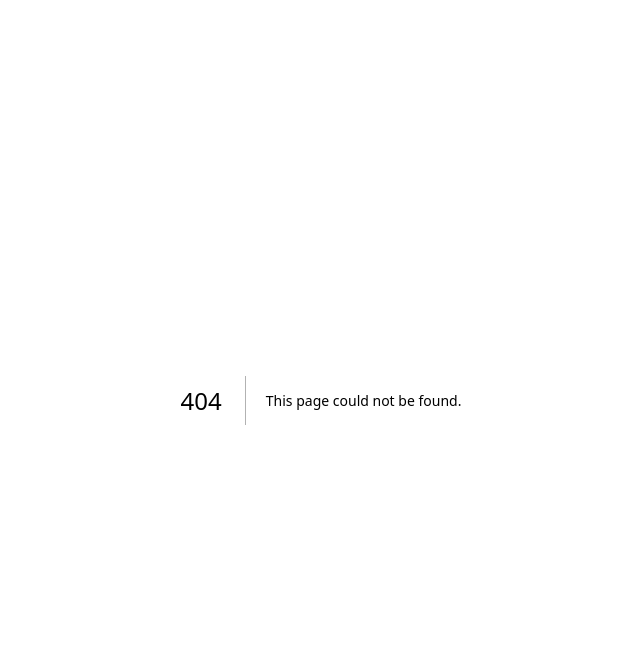
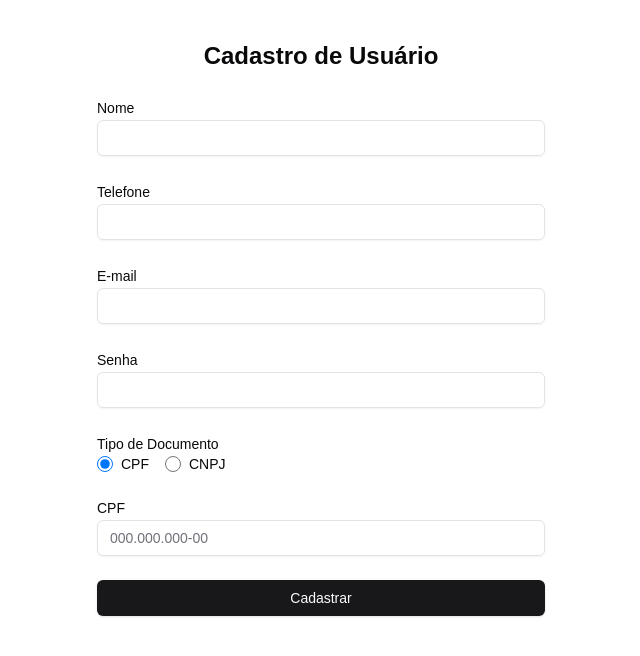
Before and after one commit to ICEI-PUC-Minas-PMV-SI/pe6-t1-g02-aluguel-de-quadras-de-esporte-codigo, a Next.js app in the folder aluguel-quadras-front/: page /cadastro in a window 1280 px wide. Before the commit this address had no page. Shown: the top 656 px of the page, without its empty margins (319-959 px from the left). Built offline with nearby package versions, Linux system fonts and the light colour scheme.

Commit message:
profile_update

```diff
--- /dev/null
+++ b/aluguel-quadras-front/app/cadastro/page.tsx
@@ -0,0 +1,94 @@
+'use client'
+
+import { useState } from 'react'
+import { Button } from "@/components/ui/button"
+import { Input } from "@/components/ui/input"
+import { Label } from "@/components/ui/label"
+import { RadioGroup, RadioGroupItem } from "@/components/ui/radio-group"
+// import { toast } from "@/components/ui/use-toast"
+
+export default function UserRegistration() {
+  const [formData, setFormData] = useState({
+    name: '',
+    phone: '',
+    email: '',
+    password: '',
+    documentType: 'cpf',
+    document: ''
+  })
+
+  const handleInputChange = (e: React.ChangeEvent<HTMLInputElement>) => {
+    const { name, value } = e.target
+    setFormData(prev => ({ ...prev, [name]: value }))
+  }
+
+  const handleDocumentTypeChange = (value: string) => {
+    setFormData(prev => ({ ...prev, documentType: value, document: '' }))
+  }
+
+  const handleSubmit = (e: React.FormEvent) => {
+    e.preventDefault()
+    // Here you would typically send the data to your backend
+    console.log(formData)
+    // toast({
+    //   title: "Registro enviado",
+    //   description: "Seus dados foram enviados com sucesso!",
+    // }, /* secondArgument */)
+  }
+
+  return (
+    <div className="max-w-md mx-auto mt-10">
+      <form onSubmit={handleSubmit} className="space-y-6">
+        <h2 className="text-2xl font-bold text-center">Cadastro de Usuário</h2>
+
+        <div>
+          <Label htmlFor="name">Nome</Label>
+          <Input id="name" name="name" value={formData.name} onChange={handleInputChange} required />
+        </div>
+
+        <div>
+          <Label htmlFor="phone">Telefone</Label>
+          <Input id="phone" name="phone" type="tel" value={formData.phone} onChange={handleInputChange} required />
+        </div>
+
+        <div>
+          <Label htmlFor="email">E-mail</Label>
+          <Input id="email" name="email" type="email" value={formData.email} onChange={handleInputChange} required />
+        </div>
+
+        <div>
+          <Label htmlFor="password">Senha</Label>
+          <Input id="password" name="password" type="password" value={formData.password} onChange={handleInputChange} required />
+        </div>
+
+        <div>
+          <Label>Tipo de Documento</Label>
+          <RadioGroup value={formData.documentType} onValueChange={handleDocumentTypeChange} className="flex space-x-4">
+            <div className="flex items-center space-x-2">
+              <RadioGroupItem value="cpf" id="cpf" />
+              <Label htmlFor="cpf">CPF</Label>
+            </div>
+            <div className="flex items-center space-x-2">
+              <RadioGroupItem value="cnpj" id="cnpj" />
+              <Label htmlFor="cnpj">CNPJ</Label>
+            </div>
+          </RadioGroup>
+        </div>
+
+        <div>
+          <Label htmlFor="document">{formData.documentType.toUpperCase()}</Label>
+          <Input
+            id="document"
+            name="document"
+            value={formData.document}
+            onChange={handleInputChange}
+            placeholder={formData.documentType === 'cpf' ? '000.000.000-00' : '00.000.000/0000-00'}
+            required
+          />
+        </div>
+
+        <Button type="submit" className="w-full">Cadastrar</Button>
+      </form>
+    </div>
+  )
+}
--- a/aluguel-quadras-front/app/login/page.jsx
+++ b/aluguel-quadras-front/app/login/page.jsx
@@ -22,26 +22,29 @@ export default function Page() {
           <CardHeader>
             <CardTitle className="text-2xl font-bold text-center text-gray-900">Login</CardTitle>
             <CardDescription className="text-center text-gray-600">
-              Enter your credentials to access your account
+              Entre com suas credenciais para acessar sua conta
             </CardDescription>
           </CardHeader>
           <CardContent>
             <form className="space-y-4">
               <div className="space-y-2">
                 <Label htmlFor="email" className="text-gray-700">Email</Label>
-                <Input id="email" type="email" placeholder="your@email.com" className="w-full border-gray-300" />
+                <Input id="email" type="email"  className="w-full border-gray-300" />
               </div>
               <div className="space-y-2">
-                <Label htmlFor="password" className="text-gray-700">Password</Label>
+                <Label htmlFor="password" className="text-gray-700">Senha</Label>
                 <Input id="password" type="password" className="w-full border-gray-300" />
               </div>
               <Button type="submit" className="w-full bg-black text-white hover:bg-gray-800">
-                Sign In
+                Entrar
               </Button>
+              <Link href="/cadastro">
+                <Button className="w-full bg-red-500 text-white hover:bg-gray-800">
+                  Criar conta
+                </Button>
+              </Link>
             </form>
-            <div className="mt-4 text-center">
-              <Link href="#" className="text-sm text-gray-600 hover:underline">Forgot password?</Link>
-            </div>
+
           </CardContent>
         </Card>
       </div>
--- /dev/null
+++ b/aluguel-quadras-front/components/ui/radio-group.tsx
@@ -0,0 +1,51 @@
+'use client'
+
+import React, { createContext, useContext } from 'react'
+
+interface RadioGroupContextType {
+  value: string
+  onValueChange: (value: string) => void
+}
+
+const RadioGroupContext = createContext<RadioGroupContextType | undefined>(undefined)
+
+interface RadioGroupProps {
+  value: string
+  onValueChange: (value: string) => void
+  children: React.ReactNode
+  className?: string
+}
+
+export const RadioGroup: React.FC<RadioGroupProps> = ({ value, onValueChange, children, className }) => {
+  return (
+    <RadioGroupContext.Provider value={{ value, onValueChange }}>
+      <div className={className}>{children}</div>
+    </RadioGroupContext.Provider>
+  )
+}
+
+interface RadioGroupItemProps {
+  value: string
+  id: string
+  className?: string
+}
+
+export const RadioGroupItem: React.FC<RadioGroupItemProps> = ({ value, id, className }) => {
+  const context = useContext(RadioGroupContext)
+  if (!context) {
+    throw new Error('RadioGroupItem must be used within a RadioGroup')
+  }
+
+  const { value: groupValue, onValueChange } = context
+
+  return (
+    <input
+      type="radio"
+      id={id}
+      value={value}
+      checked={value === groupValue}
+      onChange={() => onValueChange(value.toString())}
+      className={`form-radio h-4 w-4 text-primary focus:ring-primary ${className}`}
+    />
+  )
+}
--- /dev/null
+++ b/aluguel-quadras-front/components/ui/use-toast.tsx
@@ -0,0 +1,70 @@
+import React, { createContext, useContext, useState } from 'react'
+
+interface Toast {
+  id: number
+  title: string
+  description?: string
+}
+
+interface ToastContextType {
+  toasts: Toast[]
+  addToast: (toast: Omit<Toast, 'id'>) => void
+  removeToast: (id: number) => void
+}
+
+const ToastContext = createContext<ToastContextType | undefined>(undefined)
+
+export const ToastProvider: React.FC<{ children: React.ReactNode }> = ({ children }) => {
+  const [toasts, setToasts] = useState<Toast[]>([])
+
+  const addToast = (toast: Omit<Toast, 'id'>) => {
+    setToasts((prev) => [...prev, { ...toast, id: Date.now() }])
+  }
+
+  const removeToast = (id: number) => {
+    setToasts((prev) => prev.filter((toast) => toast.id !== id))
+  }
+
+  return (
+    <ToastContext.Provider value={{ toasts, addToast, removeToast }}>
+      {children}
+      <ToastContainer />
+    </ToastContext.Provider>
+  )
+}
+
+export const useToast = () => {
+  const context = useContext(ToastContext)
+  if (context === undefined) {
+    throw new Error('useToast must be used within a ToastProvider')
+  }
+  return context
+}
+
+const ToastContainer: React.FC = () => {
+  const { toasts, removeToast } = useToast()
+
+  return (
+    <div className="fixed bottom-4 right-4 z-50">
+      {toasts.map((toast) => (
+        <div
+          key={toast.id}
+          className="bg-white border border-gray-200 rounded-lg shadow-lg p-4 mb-2 max-w-sm"
+        >
+          <h3 className="font-semibold">{toast.title}</h3>
+          {toast.description && <p className="text-sm text-gray-600">{toast.description}</p>}
+          <button
+            onClick={() => removeToast(toast.id)}
+            className="absolute top-2 right-2 text-gray-400 hover:text-gray-600"
+          >
+            ×
+          </button>
+        </div>
+      ))}
+    </div>
+  )
+}
+
+export const toast = (addToast: (toast: Omit<Toast, 'id'>) => void, props: Omit<Toast, 'id'>) => {
+  addToast(props)
+}
```
